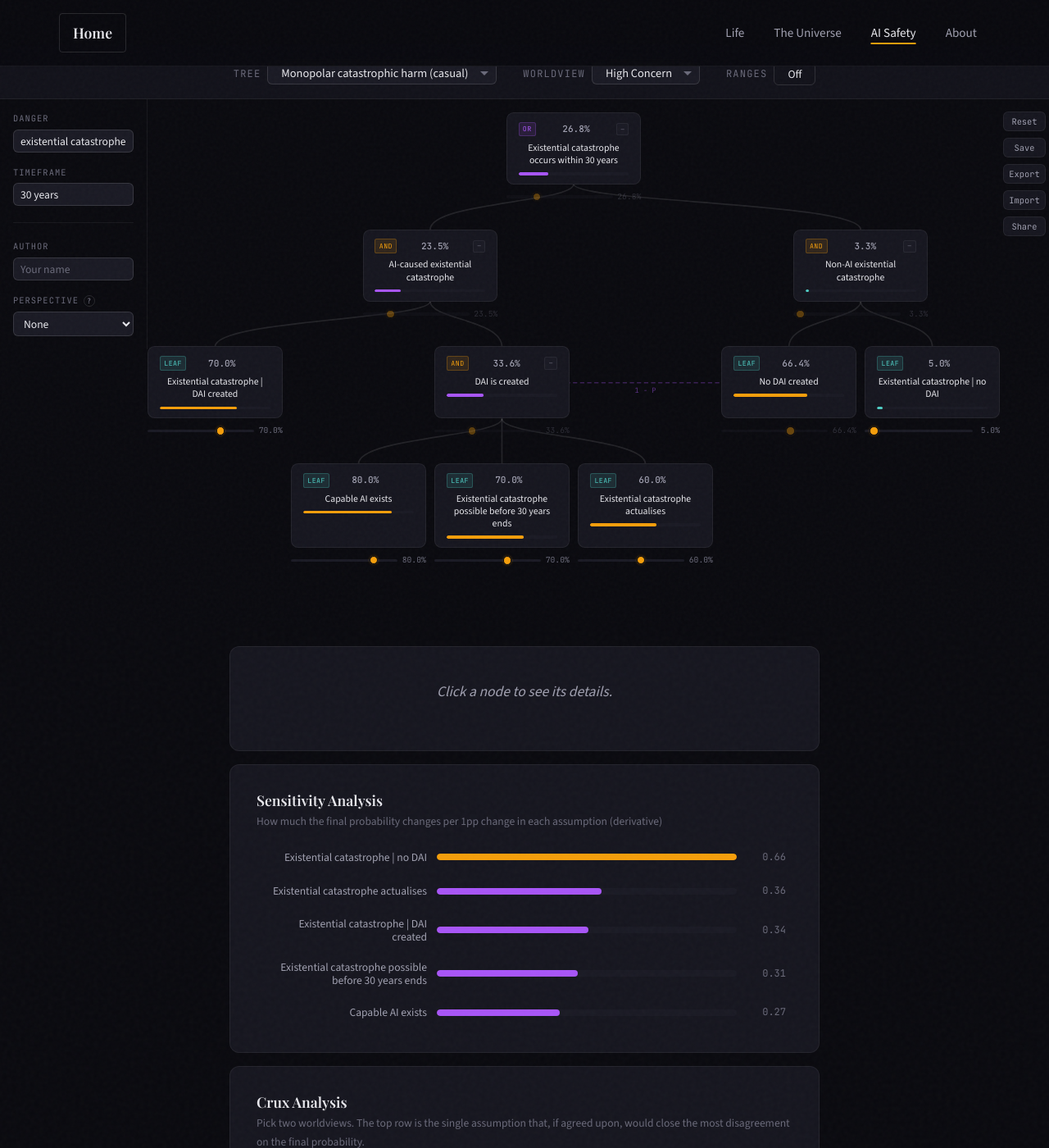
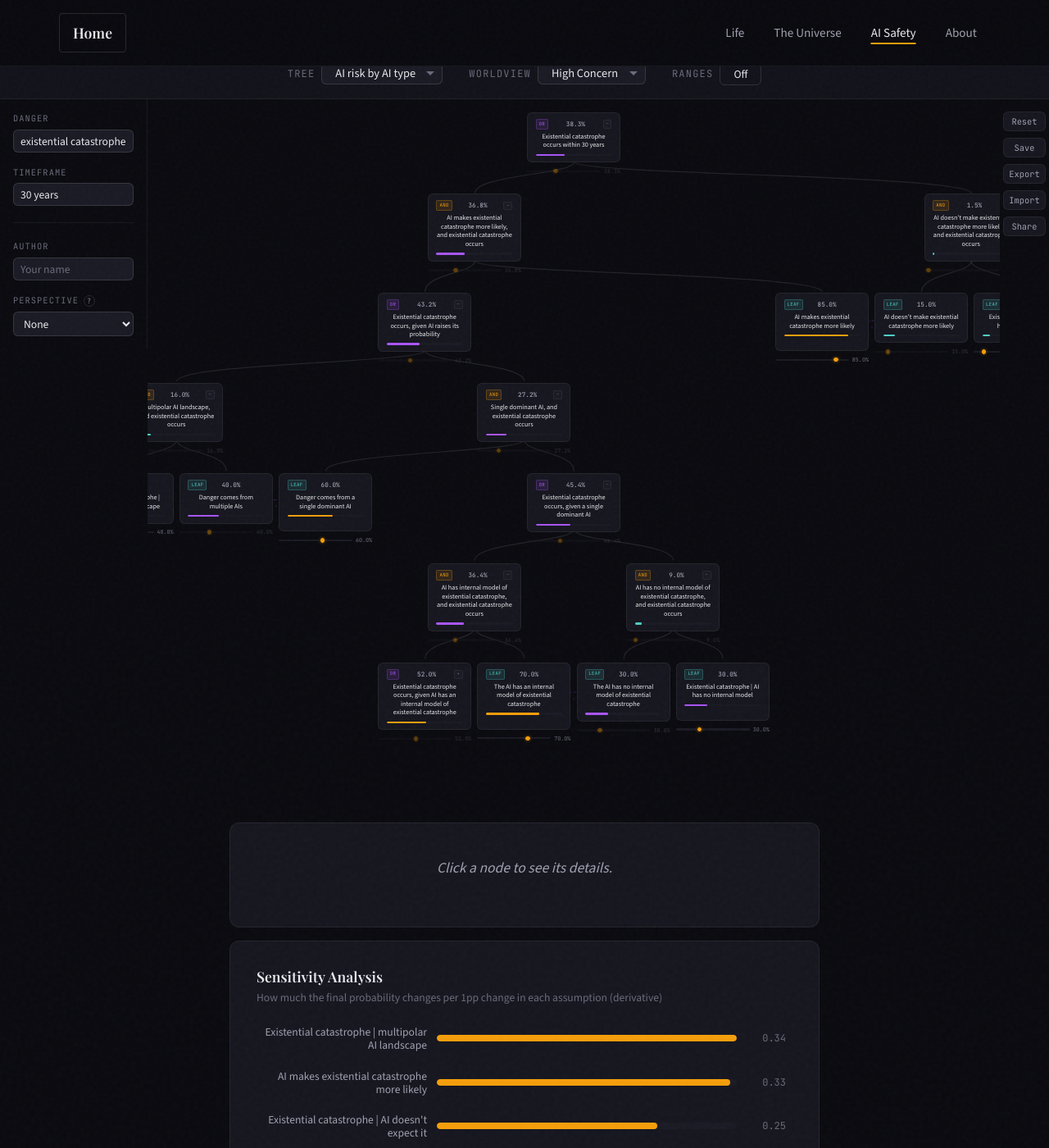
Before and after one commit to Arkleseisure/Arkleseisure.github.io, a Jekyll site: the page doom-assumptions/index.html, which Jekyll copies as it is, in a window 1280 px wide and 1400 px high, scrolled down 502 px. Shown: the whole window at 82% size. Built offline with Jekyll 4.4.1, drawn with Linux system fonts in a browser that asks for light colours; part of the change alters nothing that is shown; some of the changed text lies outside the part shown.

Commit message:
Archive old trees; add displayName for variable sidebar labels
- Remove the casual and formal "Monopolar catastrophic harm" trees
  from data.js; the AI-risk-by-type tree is now the only tree shown.
- Add optional displayName field on a variable definition, used for
  the sidebar label while the key stays as the text-substitution
  token (so node bodies can keep short tokens like D / T while the
  sidebar shows "Danger" / "Timeframe").

Co-Authored-By: Claude Opus 4.7 (1M context) <noreply@anthropic.com>

```diff
--- a/doom-assumptions/data.js
+++ b/doom-assumptions/data.js
@@ -8,266 +8,6 @@
 
 const TREES = [
   // =============================================
-  // CASUAL VERSION — accessible language
-  // =============================================
-  {
-    id: "ai-doom-casual",
-    title: "Monopolar catastrophic harm (casual)",
-    description: "Decomposes the probability of a monopolar catastrophic harm event, splitting by whether a dangerous AI system is involved. Uses accessible language.",
-    variables: {
-      Danger: { label: "The dangerous event in question", default: "existential catastrophe" },
-      Timeframe: { label: "Time horizon being considered", default: "30 years" }
-    },
-    tree: {
-      id: "root",
-      name: "Danger occurs within Timeframe",
-      description: "The top-level claim: the specified danger occurs within the given timeframe. Decomposed into AI-caused and non-AI pathways.",
-      type: "or",
-      children: [
-        {
-          id: "dai-path",
-          name: "AI-caused Danger",
-          description: "Danger occurs via a dangerous AI system (DAI) being created that leads to the catastrophic outcome. This branch captures the probability that AI is the cause.",
-          type: "and",
-          children: [
-            {
-              id: "d-given-dai",
-              name: "Danger | DAI created",
-              description: "The conditional probability that the Danger actually occurs, given that a dangerous AI system has been created. This captures the idea that even if a dangerous AI exists, it may not lead to the Danger (e.g. due to containment, luck, or the AI not pursuing harmful goals).",
-              type: "leaf"
-            },
-            {
-              id: "dai-created",
-              name: "DAI is created",
-              description: "A dangerous AI system — one with the capability and disposition to cause the specified Danger — is built within the Timeframe. This decomposes into whether a sufficiently capable AI exists, whether the Danger can manifest in time, and whether it actually does.",
-              type: "and",
-              children: [
-                {
-                  id: "ai-capable",
-                  name: "Capable AI exists",
-                  description: "An AI system is built within the Timeframe that has sufficient capability to cause the specified Danger, given the right environmental conditions. This covers both the raw capability question and whether the AI can interact with the environment in the necessary way.",
-                  type: "leaf"
-                },
-                {
-                  id: "d-within-time",
-                  name: "Danger possible before Timeframe ends",
-                  description: "Given such a capable AI exists, the Danger could unfold in the remaining time between the AI's creation and the end of the Timeframe. This captures whether the causal chain from AI capability to actual harm can play out before the time horizon is reached.",
-                  type: "leaf"
-                },
-                {
-                  id: "d-actualises",
-                  name: "Danger actualises",
-                  description: "Given that the conditions for Danger are met (capable AI exists, timeframe is sufficient), the event actually materialises — i.e. it is not prevented by alignment efforts, safety measures, or other interventions.",
-                  type: "leaf"
-                }
-              ]
-            }
-          ]
-        },
-        {
-          id: "no-dai-path",
-          name: "Non-AI Danger",
-          description: "Danger occurs through non-AI pathways — for example, bioweapons, nuclear war, natural catastrophe, or other risks unrelated to AI. This branch ensures the model accounts for the base rate of Danger even without AI involvement.",
-          type: "and",
-          children: [
-            {
-              id: "no-dai-created",
-              name: "No DAI created",
-              description: "The complement: no dangerous AI system is built within the Timeframe. Probability is computed as 1 minus P(DAI is created).",
-              type: "leaf",
-              complement_of: "dai-created"
-            },
-            {
-              id: "d-given-no-dai",
-              name: "Danger | no DAI",
-              description: "The conditional probability that the Danger occurs through non-AI means, given that no dangerous AI system was created. This is the 'base rate' of the Danger from other sources.",
-              type: "leaf"
-            }
-          ]
-        }
-      ]
-    },
-    worldviews: {
-      pessimistic: {
-        name: "High Concern",
-        description: "Assigns high probability to AI-driven existential risk.",
-        probabilities: {
-          "ai-capable": 0.8,
-          "d-within-time": 0.7,
-          "d-actualises": 0.6,
-          "d-given-dai": 0.7,
-          "d-given-no-dai": 0.05
-        }
-      },
-      moderate: {
-        name: "Moderate",
-        description: "Balanced view acknowledging both risks and the difficulty of causing extinction.",
-        probabilities: {
-          "ai-capable": 0.5,
-          "d-within-time": 0.5,
-          "d-actualises": 0.5,
-          "d-given-dai": 0.5,
-          "d-given-no-dai": 0.05
-        }
-      },
-      optimistic: {
-        name: "Low Concern",
-        description: "Assigns low probability — alignment is tractable and AI won't cause catastrophe.",
-        probabilities: {
-          "ai-capable": 0.3,
-          "d-within-time": 0.2,
-          "d-actualises": 0.15,
-          "d-given-dai": 0.2,
-          "d-given-no-dai": 0.02
-        }
-      }
-    }
-  },
-
-  // =============================================
-  // FORMAL VERSION — precise DAI(p, t, D, E) notation
-  // =============================================
-  {
-    id: "ai-doom-formal",
-    title: "Monopolar catastrophic harm (formal)",
-    substituteNames: false,
-    cssClass: "formal",
-    description: "Formal decomposition using the DAI(D, E, T) framework. A DAI is defined as: an AI system created within the next T years such that D can co-occur in environment E within T years. This avoids causation questions — it is about conditional co-occurrence, not whether the AI caused D.",
-    variables: {
-      D: { label: "Danger event", default: "existential catastrophe" },
-      T: { label: "Time horizon from now", default: "30 years" },
-      E: { label: "Environment / conditions", default: "current geopolitical conditions" }
-    },
-    tree: {
-      id: "f-root",
-      name: "P(D in T)",
-      description: "The probability that danger D occurs within timeframe T from now. Decomposed via the law of total probability by conditioning on whether a DAI(D, E, T) is created.\n\nP(D in T) = P(D in T | DAI created) \u00d7 P(DAI created) + P(D in T | \u00acDAI) \u00d7 P(\u00acDAI)",
-      type: "or",
-      children: [
-        {
-          id: "f-dai-path",
-          name: "D via DAI pathway",
-          description: "The joint probability that danger D occurs within T AND a DAI(D, E, T) is created. Equals P(D in T | DAI created) \u00d7 P(DAI created).\n\nThis branch captures the AI-mediated pathway to D. A DAI(D, E, T) is an AI created within the next T years such that D can co-occur in environment E within T years. The definition is about co-occurrence, not causation.",
-          type: "and",
-          children: [
-            {
-              id: "f-d-given-dai",
-              name: "P(D | DAI exists)",
-              description: "The conditional probability that D actually occurs within T, given that a DAI(D, E, T) has been created.\n\nA DAI is defined as an AI where D CAN co-occur in E within T — but that doesn't guarantee D DOES occur. This conditional captures the gap between possibility and actuality:\n\u2022 The actual environment may differ from the assumed E\n\u2022 Interventions after creation (shutdown, containment) could prevent D\n\u2022 D co-occurring with the AI in E is possible but not certain\n\u2022 Multiple things may need to go wrong simultaneously",
-              type: "leaf"
-            },
-            {
-              id: "f-dai-created",
-              name: "P(DAI(D,E,T) created)",
-              description: "The probability that a DAI(D, E, T) is created — an AI system built within the next T years such that D can co-occur in environment E within T years.\n\nDecomposed into two mutually exclusive pathways based on whether the AI is causally responsible for D:\n1. Non-causal DAI: D would happen anyway, and an AI co-occurs with it\n2. Causal DAI: D would not happen without AI, but an AI is created that makes it happen",
-              type: "or",
-              children: [
-                {
-                  id: "f-noncausal-dai",
-                  name: "Non-causal DAI",
-                  description: "A DAI exists, but the AI is not causally responsible for D. D would have occurred in E within T regardless of the AI's existence, and an AI system gets created which does not change this.\n\nThis pathway captures scenarios where:\n\u2022 D is already likely (e.g. nuclear war, pandemic) independent of AI\n\u2022 An AI system happens to exist during the same period\n\u2022 The AI's presence does not materially affect whether D occurs\n\nThe DAI definition counts these because it is based on co-occurrence, not causation.",
-                  type: "and",
-                  children: [
-                    {
-                      id: "f-d-without-ai",
-                      name: "P(D in E, T | no AI)",
-                      description: "The probability that D can occur in environment E within T years even without any AI system being involved.\n\nThis captures the base rate of D from non-AI causes in environment E. If D is an existential catastrophe, this includes risks from:\n\u2022 Nuclear war\n\u2022 Engineered pandemics\n\u2022 Natural catastrophes\n\u2022 Other non-AI existential risks\n\nA high value means D is likely regardless of AI; a low value means D is primarily an AI-related risk.",
-                      type: "leaf"
-                    },
-                    {
-                      id: "f-ai-no-change",
-                      name: "P(AI created, D unchanged)",
-                      description: "Given that D can already occur in E within T without AI: the probability that an AI system gets created which does not change this fact.\n\nThis asks: does an AI get built that doesn't prevent or accelerate D? This could be high if:\n\u2022 AI systems are focused on other domains and don't affect D\n\u2022 AI safety measures don't specifically address D\n\u2022 The AI is not powerful enough to prevent or cause D\n\nNote: this is specifically about AI systems that don't change D's probability, not about whether any AI exists.",
-                      type: "leaf"
-                    }
-                  ]
-                },
-                {
-                  id: "f-causal-dai",
-                  name: "Causal DAI",
-                  description: "A DAI exists because the AI is causally responsible for D. D would NOT have occurred in E within T without AI, but an AI system is created that changes this — making D possible.\n\nThis pathway captures the core AI risk scenario:\n\u2022 D is not likely on its own within the timeframe\n\u2022 An AI system is built that creates new pathways to D\n\u2022 The AI's capabilities, goals, or effects enable D to occur\n\nThis is the pathway most AI safety work focuses on preventing.",
-                  type: "and",
-                  children: [
-                    {
-                      id: "f-d-not-without-ai",
-                      name: "P(\u00acD in E, T | no AI)",
-                      description: "The probability that D would NOT occur in E within T without AI. This is the complement of P(D in E, T | no AI).\n\nComputed as: 1 \u2212 P(D in E, T | no AI)\n\nA high value means D is primarily an AI-related risk — it wouldn't happen on its own. A low value means D is likely regardless, so the causal DAI pathway contributes less.",
-                      type: "leaf",
-                      complement_of: "f-d-without-ai"
-                    },
-                    {
-                      id: "f-ai-causes-d",
-                      name: "P(AI created, enables D)",
-                      description: "Given that D would not occur in E within T without AI: the probability that an AI system is created which changes this — making D possible.\n\nThis is the central question of AI risk: does an AI get built that enables a danger which wouldn't otherwise exist? This depends on:\n\u2022 Whether sufficiently capable AI is built within T\n\u2022 Whether that AI has properties (goals, capabilities, deployment context) that create pathways to D\n\u2022 Whether safety measures, alignment, or regulation fail to prevent this\n\nThis leaf is where most disagreement between AI risk worldviews concentrates.",
-                      type: "leaf"
-                    }
-                  ]
-                }
-              ]
-            }
-          ]
-        },
-        {
-          id: "f-no-dai-path",
-          name: "D without DAI pathway",
-          description: "The joint probability that D occurs within T AND no DAI(D, E, T) is created. This is the non-AI pathway.\n\nEquals P(D in T | \u00acDAI created) \u00d7 P(\u00acDAI created).\n\nThis branch accounts for the base rate of D from non-AI sources: bioweapons, nuclear war, pandemics, natural catastrophes, or other risks.",
-          type: "and",
-          children: [
-            {
-              id: "f-no-dai",
-              name: "P(\u00acDAI in T)",
-              description: "The probability that no DAI(D, E, T) is created within T. This is the complement of P(DAI created).\n\nComputed as: 1 \u2212 P(DAI(D,E,T) created)",
-              type: "leaf",
-              complement_of: "f-dai-created"
-            },
-            {
-              id: "f-d-given-no-dai",
-              name: "P(D | \u00acDAI)",
-              description: "The conditional probability that D occurs within T through non-AI pathways, given that no DAI(D, E, T) is created.\n\nThis is the base rate of danger D from other sources. In worlds where no AI system meeting the DAI definition is built, what is the probability of D from other causes?\n\nFor D = existential catastrophe, this covers:\n\u2022 Engineered pandemics / bioweapons\n\u2022 Nuclear war\n\u2022 Supervolcanic eruption or asteroid impact\n\u2022 Other unforeseen existential risks",
-              type: "leaf"
-            }
-          ]
-        }
-      ]
-    },
-    worldviews: {
-      pessimistic: {
-        name: "High Concern",
-        description: "Assigns high probability to AI-driven existential risk. Believes D is somewhat likely even without AI, and AI significantly increases the risk.",
-        probabilities: {
-          "f-d-without-ai": 0.1,
-          "f-ai-no-change": 0.8,
-          "f-ai-causes-d": 0.5,
-          "f-d-given-dai": 0.75,
-          "f-d-given-no-dai": 0.05
-        }
-      },
-      moderate: {
-        name: "Moderate",
-        description: "Balanced assessment. Non-AI risk of D is low, moderate chance that AI creates new pathways to D.",
-        probabilities: {
-          "f-d-without-ai": 0.05,
-          "f-ai-no-change": 0.7,
-          "f-ai-causes-d": 0.25,
-          "f-d-given-dai": 0.5,
-          "f-d-given-no-dai": 0.03
-        }
-      },
-      optimistic: {
-        name: "Low Concern",
-        description: "Believes D is very unlikely without AI, and AI is unlikely to create new pathways to D. Even if a DAI exists, D probably won't actually occur.",
-        probabilities: {
-          "f-d-without-ai": 0.02,
-          "f-ai-no-change": 0.6,
-          "f-ai-causes-d": 0.1,
-          "f-d-given-dai": 0.15,
-          "f-d-given-no-dai": 0.02
-        }
-      }
-    }
-  },
-
-  // =============================================
   // AI RISK BY AI TYPE — decomposition by the kind of AI responsible
   // =============================================
   {
@@ -275,8 +15,8 @@ const TREES = [
     title: "AI risk by AI type",
     description: "Decomposes the probability of D by the kind of AI responsible: whether AI raises P(D) at all, whether the danger comes from a single dominant AI or a multipolar landscape, whether the AI has an internal model of D, and whether it expects D to become more likely.",
     variables: {
-      D: { label: "The dangerous event in question", default: "existential catastrophe" },
-      T: { label: "Time horizon being considered", default: "30 years" }
+      D: { displayName: "Danger", label: "The dangerous event in question", default: "existential catastrophe" },
+      T: { displayName: "Timeframe", label: "Time horizon being considered", default: "30 years" }
     },
     tree: {
       id: "t-root",
--- a/doom-assumptions/index.html
+++ b/doom-assumptions/index.html
@@ -14,7 +14,7 @@
 
   <!-- Main site styles + local overrides -->
   <link rel="stylesheet" href="../css/style.css">
-  <link rel="stylesheet" href="tree.css?v=15">
+  <link rel="stylesheet" href="tree.css?v=16">
 </head>
 <body>
   <!-- Header (matches main site) -->
@@ -200,8 +200,8 @@
     </div>
   </footer>
 
-  <script src="data.js?v=15"></script>
-  <script src="tree.js?v=15"></script>
+  <script src="data.js?v=16"></script>
+  <script src="tree.js?v=16"></script>
   <script data-goatcounter="https://arkleseisure.goatcounter.com/count" async src="//gc.zgo.at/count.js"></script>
   <script src="../js/main.js"></script>
 </body>
--- a/doom-assumptions/tree.js
+++ b/doom-assumptions/tree.js
@@ -645,7 +645,7 @@
 
         var label = document.createElement("label");
         label.className = "control-label";
-        label.textContent = key;
+        label.textContent = varDef.displayName || key;
         label.setAttribute("for", "var-" + key);
         label.title = varDef.label || key;
         group.appendChild(label);
```
